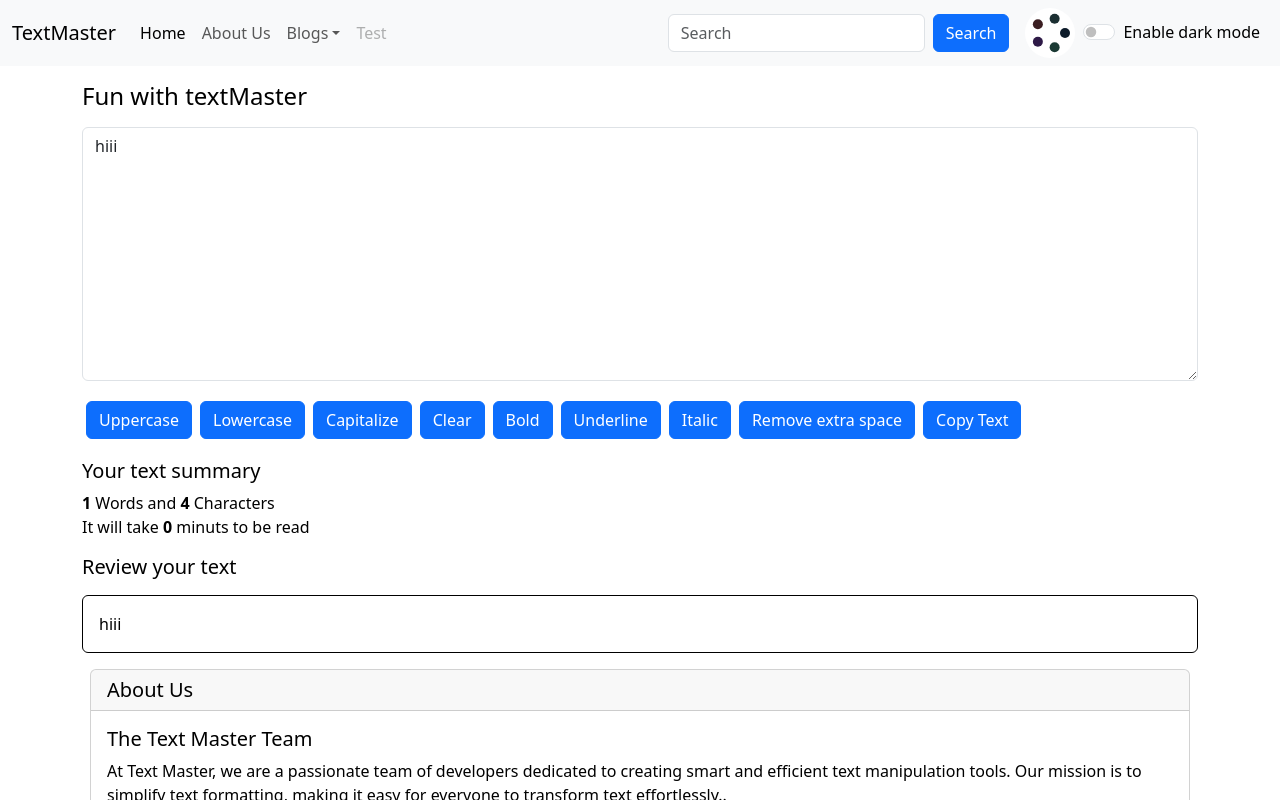
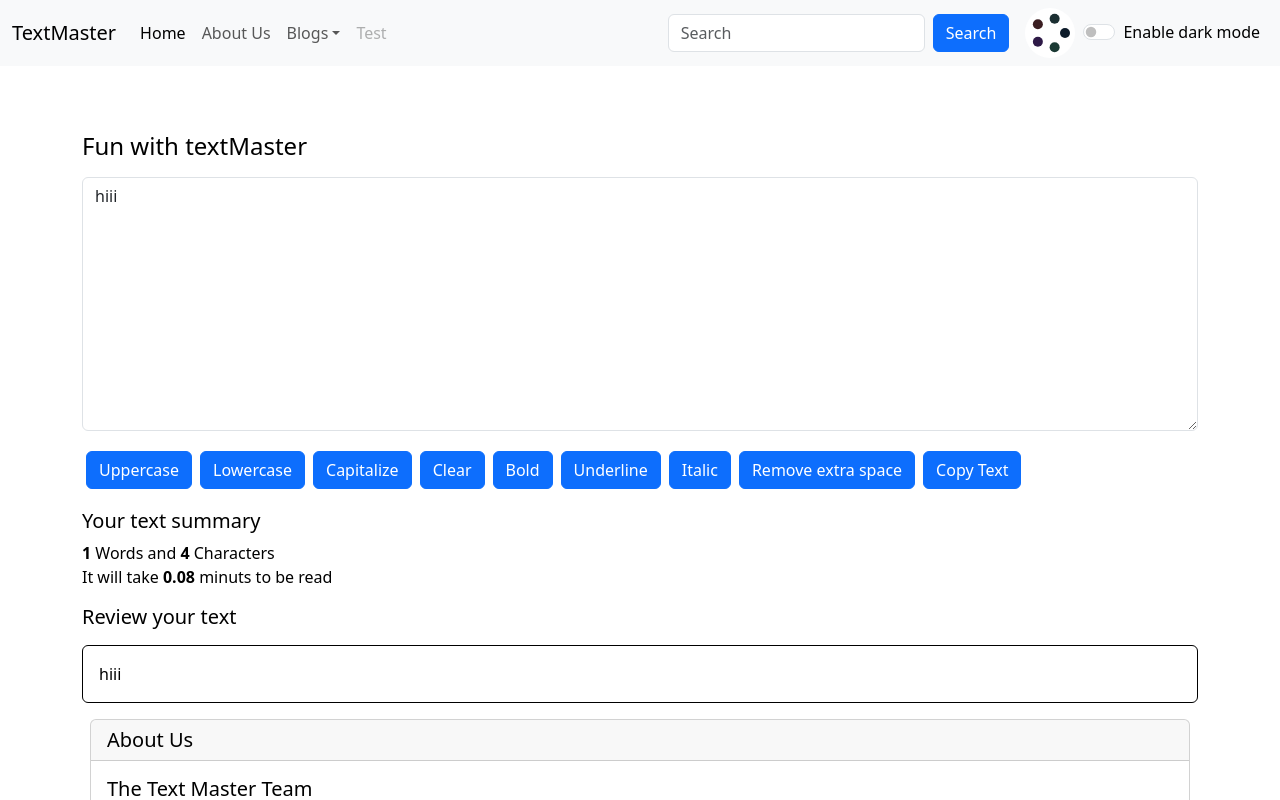
Before and after one commit to Ranjitarajput/textMaster, a React (Vite) app: page / in a window 1280 px wide. Shown: the top 800 px of the page. Built offline with nearby package versions, Linux system fonts and the light colour scheme.

Commit message:
Change reading rtime logic

```diff
--- a/src/App.jsx
+++ b/src/App.jsx
@@ -42,7 +42,7 @@ function App() {
 
 const bgColor = (color) => {
       document.body.style.backgroundColor = color;
-      // document.body.style.color = color === "black" ? "white" : "black";
+      document.body.style.color = 'white';
 }
 
 
--- a/src/components/Alert.jsx
+++ b/src/components/Alert.jsx
@@ -7,11 +7,14 @@ export default function Alert(props) {
         return lower.charAt(0).toUpperCase()+ lower.slice(1);
     }
   return (
-    props.alert && <div>
-        {/* this syntax is ussed to check if alert is null then it will not display on the screen  */}
-         <div className={`alert alert-${props.alert.type} alert-dismissible fade show`} role="alert">
-            <strong>{capitalize(props.alert.type)} : </strong> {props.alert.msg}.
-        </div>
+    // layout sift na ho esliye hum alert ko div me set karke height fix kar denge
+    <div style={{height: '50px'}} >
+      { props.alert && <div>
+            {/* this syntax is ussed to check if alert is null then it will not display on the screen  */}
+            <div className={`alert alert-${props.alert.type} alert-dismissible fade show`} role="alert">
+                <strong>{capitalize(props.alert.type)} : </strong> {props.alert.msg}.
+            </div>
+        </div>}
     </div>
   )
 }
--- a/src/components/First.jsx
+++ b/src/components/First.jsx
@@ -95,7 +95,7 @@ export default function First(props) {
     <div className={`container my-3  text-${props.mode === 'dark'?'white':'black'}`}>
         <h5>Your text summary</h5>
         <span> <b>{text.split(" ").filter((ele) => {return ele.length != 0}).length} </b> Words and <b>{text.length} </b>Characters </span>
-        <p>It will take <b>{ 0.08 * (text.split(" ").length-1)}</b> minuts to be read </p>
+        <p>It will take <b>{ 0.08 * (text.split(" ").filter((ele) => {return ele.length != 0}).length)}</b> minuts to be read </p>
 
         <h5>Review your text</h5>
         <p className={`border border-${props.mode === 'dark'?'white':'black'} rounded p-3 my-3`}>{text}</p>
--- a/src/components/Navbar.jsx
+++ b/src/components/Navbar.jsx
@@ -47,7 +47,7 @@ export default function Navbar(props) {
       <CircularPalette bgColor = {props.bgColor} />
       <div className={`form-check form-switch mx-2 text-${props.mode === 'dark'?'white':'black'}`}>
         <input className="form-check-input" onClick={props.toggleMode} type="checkbox" role="switch" id="flexSwitchCheckDefault" />
-        <label className="form-check-label" htmlFor="flexSwitchCheckDefault" >Enable dark mode</label>
+        <label className="form-check-label" htmlFor="flexSwitchCheckDefault" >Enable {props.mode === 'dark'?'light': 'dark'} mode</label>
       </div>
     </div>
   </div>
```
